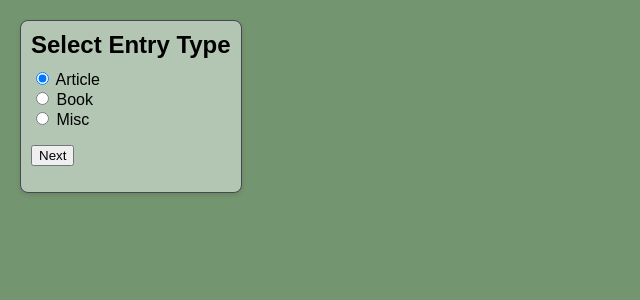
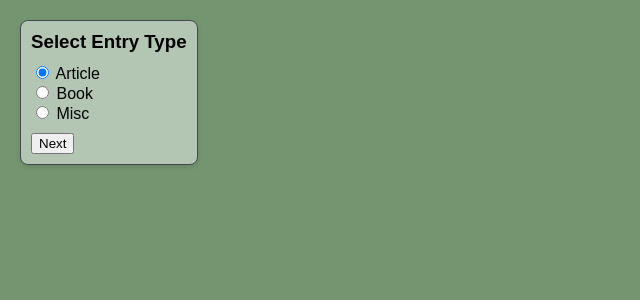
Before and after one commit to mistablasta/ohtu-miniprojekti, a Flask app: page /new_entry in a window 1280 px wide. Shown: the part 80-380 px from the top of the page, without its empty margins (0-640 px from the left). Run offline with Flask 3, Linux system fonts and the light colour scheme.

Commit message:
feat: adjust button spacing in entry type selection. change title sizes.

```diff
--- a/src/templates/add_entry.html
+++ b/src/templates/add_entry.html
@@ -18,7 +18,7 @@ Add entry
         <form action="/create_entry" method="post">
             <input type="hidden" name="type" value="{{ entry_type.name }}">
 
-            <h2 style="margin: 0px; margin-bottom: 10px;">Add {{ entry_type.name.lower().capitalize() }}</h2>
+            <h3 style="margin: 0px; margin-bottom: 10px;">Add {{ entry_type.name.lower().capitalize() }}</h3>
 
             {% set metadata = entry_type.get_metadata() %}
             {% set all_fields = metadata.required_fields + metadata.optional_fields %}
--- a/src/templates/select_entry_type.html
+++ b/src/templates/select_entry_type.html
@@ -12,7 +12,7 @@ Select Entry Type
 
 <div class="main-container">
     <div class="menu-container">
-        <h2 style="margin: 0px; margin-bottom: 10px;">Select Entry Type</h2>
+        <h3 style="margin: 0px; margin-bottom: 10px;">Select Entry Type</h3>
         <form action="/add_entry_form" method="get">
 
             {% for type in types %}
@@ -22,9 +22,9 @@ Select Entry Type
                 <label for="{{ type_id }}">{{ type.name.lower().capitalize() }}</label><br>
             {% endfor %}
 
-            <p>
-                <button type="submit">Next</button>
-            </p>
+            <button type="submit" style="margin-top: 10px;">
+                Next
+            </button>
 
         </form>
     </div>
```
